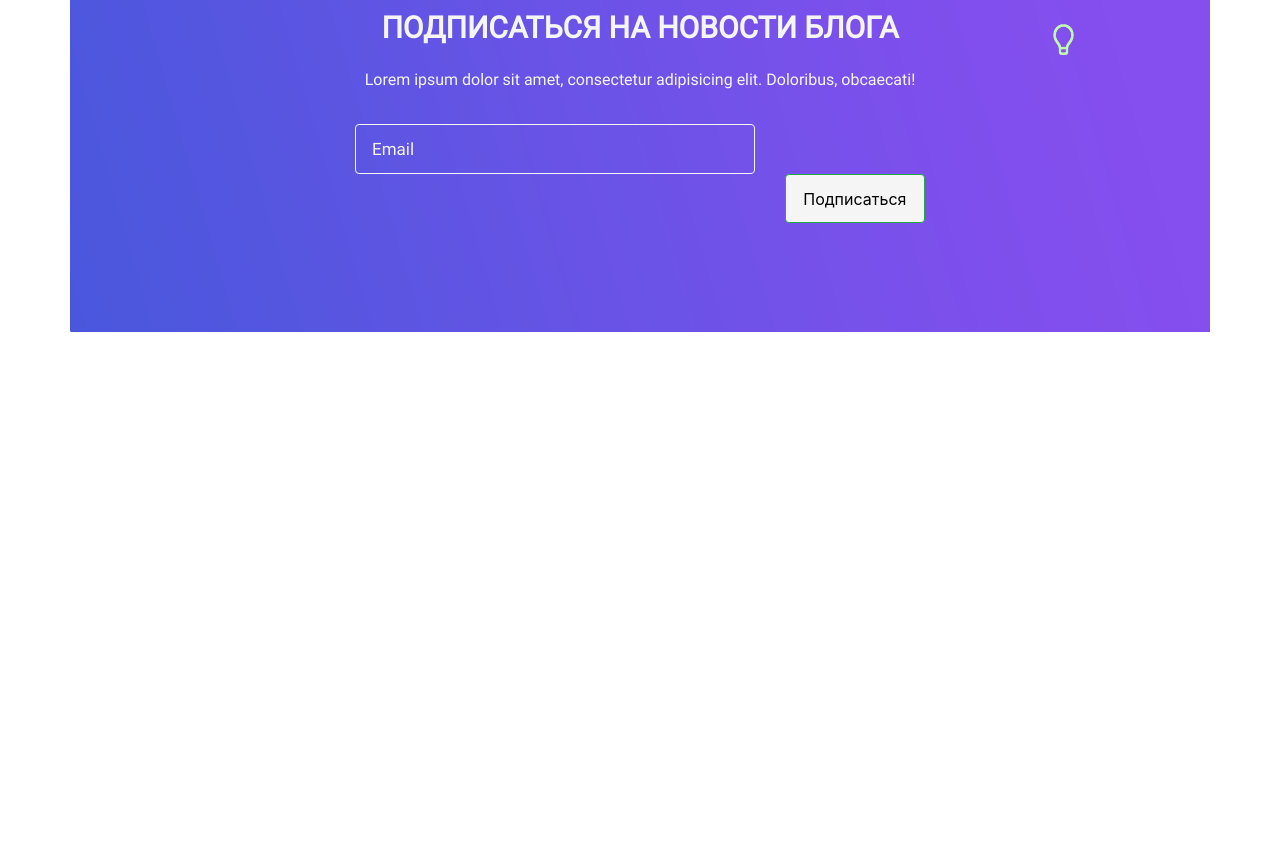
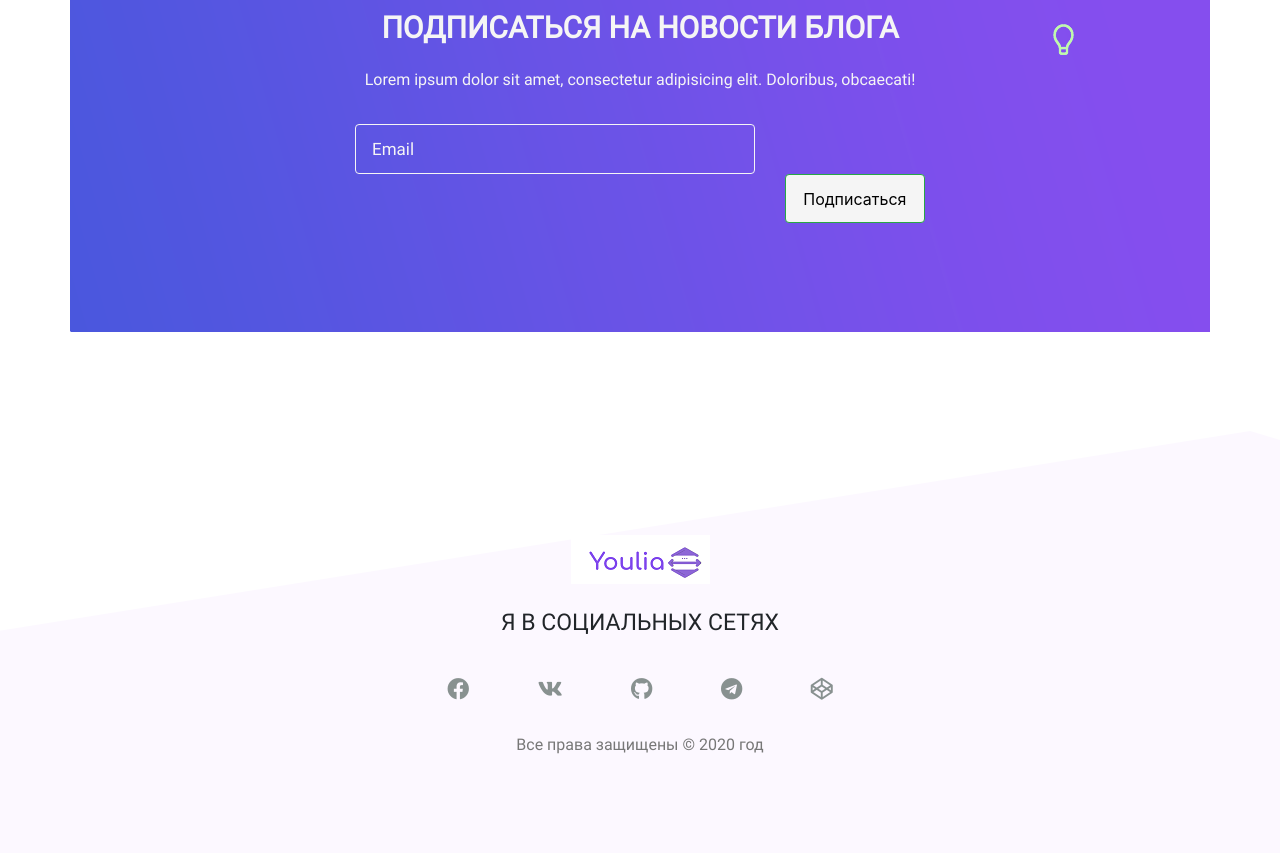
Before and after one commit to YuliaQueen/youlia, a plain HTML site: page index.html in a window 1280 px wide. Shown: the part 5319-6172 px from the top of the page. Before the commit the page ends 5702 px from the top, so only its background shows below. Drawn offline with Linux system fonts and the light colour scheme.

Commit message:
Added Footer

```diff
--- a/css/style.css
+++ b/css/style.css
@@ -260,11 +260,13 @@
     height: 12px;
 }
 
+/*End Testimonials Area*/
+
 /*Start Subscribe Me*/
 
 .site-main .subscribe-us-area .subscribe {
     background: url("../img/subscribe-bg.png") no-repeat;
-    padding:  10rem 0;
+    padding: 10rem 0;
     margin: 3rem auto;
 }
 
@@ -296,7 +298,25 @@
     color: black;
     padding: .7rem 1.1rem;
 }
-
 /*End Subscribe Me*/
 
-/*End Testimonials Area*/
+/*Footer Area*/
+footer.footer-area {
+    padding: 5rem 0;
+    background: url(../img/footer-bg.png) no-repeat;
+}
+
+footer.footer-area .social h5 {
+    font: normal 500 23px/30px var(--roboto);
+}
+
+footer.footer-area .social a > i {
+    font-size: 22px;
+    padding: 2rem;
+    color: #889190;
+}
+
+footer.footer-area .social a:hover > i {
+    color: var(--primary-color);
+}
+/*End Footer Area*/
--- a/index.html
+++ b/index.html
@@ -498,10 +498,28 @@
         </div>
     </section>
     <!-- ========================== End Subscribe Area ============================================ -->
-
 </main>
 <!-- ============================== End Main Area ====================================   -->
-
+<footer class="footer-area">
+    <div class="container">
+        <div class="flex-wrap">
+            <div class="site-logo text-center py-4">
+                <a href="#"><img src="./img/logo.png" alt="Logo"></a>
+            </div>
+            <div class="social text-center">
+                <h5 class="text-uppercase">Я в социальных сетях</h5>
+                <a href="#"><i class="fab fa-facebook"></i></a>
+                <a href="#"><i class="fab fa-vk"></i></a>
+                <a href="#"><i class="fab fa-github"></i></a>
+                <a href="#"><i class="fab fa-telegram"></i></a>
+                <a href="#"><i class="fab fa-codepen"></i></a>
+            </div>
+            <div class="copyrights text-center">
+                <p class="para">Все права защищены &copy; 2020 год</p>
+            </div>
+        </div>
+    </div>
+</footer>
 
 <!-- jquery.3.4.1.js file -->
 <script src="./js/jquery.3.4.1.js"></script>
```
